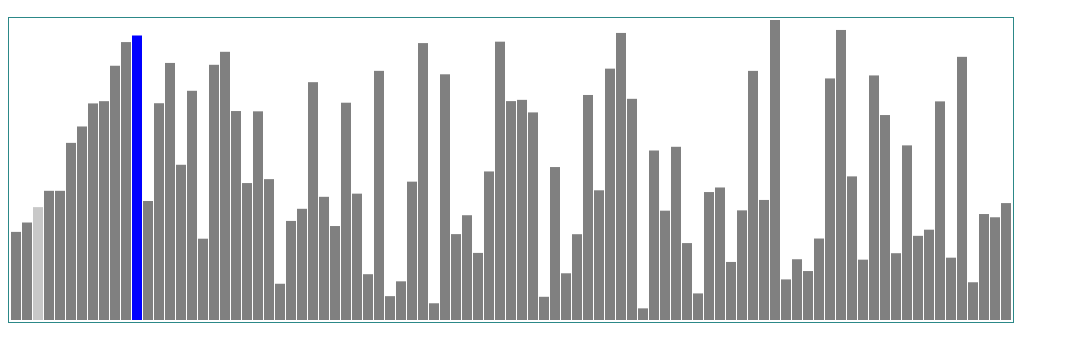
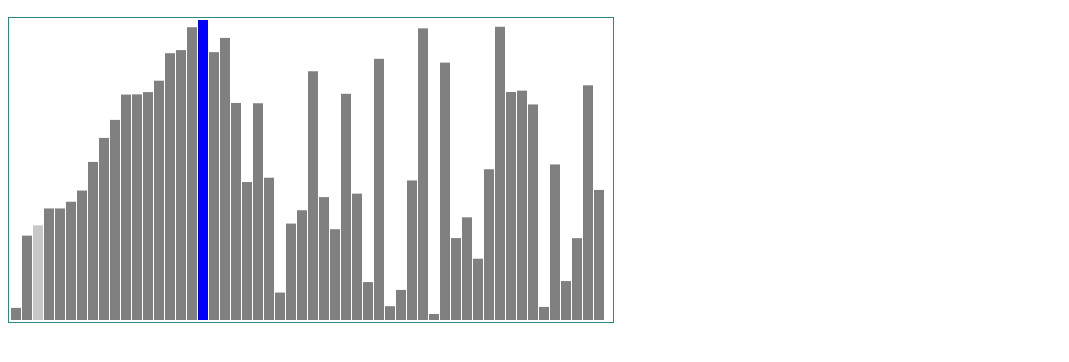
Before and after one commit to bsaranga/cs-fundamentals, a plain HTML site: page algorithms/insertion-sort/index.html in a window 1280 px wide. Shown: the part 50-412 px from the top of the page, without its empty margins (0-1069 px from the left). Drawn offline with Linux system fonts and the light colour scheme.

Commit message:
minor changes

```diff
--- a/algorithms/insertion-sort/index.html
+++ b/algorithms/insertion-sort/index.html
@@ -11,13 +11,13 @@
             padding: 2px;
         }
     </style>
-    <script src="./insertionSort.js"></script>
 </head>
 <body>
     <h2>Insertion Sort</h2>
     <div class="chart-container">
-        <canvas id="myChart" width="1000px" height="300px"></canvas>
+        <canvas id="myChart" width="600px" height="300px"></canvas>
     </div>
+    <script src="./insertionSort.js"></script>
     <script src="./plotter.js"></script>
 </body>
 </html>
--- a/algorithms/insertion-sort/insertionSort.js
+++ b/algorithms/insertion-sort/insertionSort.js
@@ -6,7 +6,7 @@ function randomArray(length, min, max) {
     return array
 }
 
-let arr = randomArray(91, 1, 20)
+let arr = randomArray(54, 1, 100)
 
 let data = {
     snaps: [],
--- a/algorithms/insertion-sort/plotter.js
+++ b/algorithms/insertion-sort/plotter.js
@@ -36,10 +36,9 @@ function sortAnimation(delay){
     }, delay*1000);
 }
 
-
 let barWidth = 10
 let barGap = 1
 let snaps = sortData.snaps
 let ptrs = sortData.pointers
 
-sortAnimation(0.1)
+sortAnimation(0.05)
```
